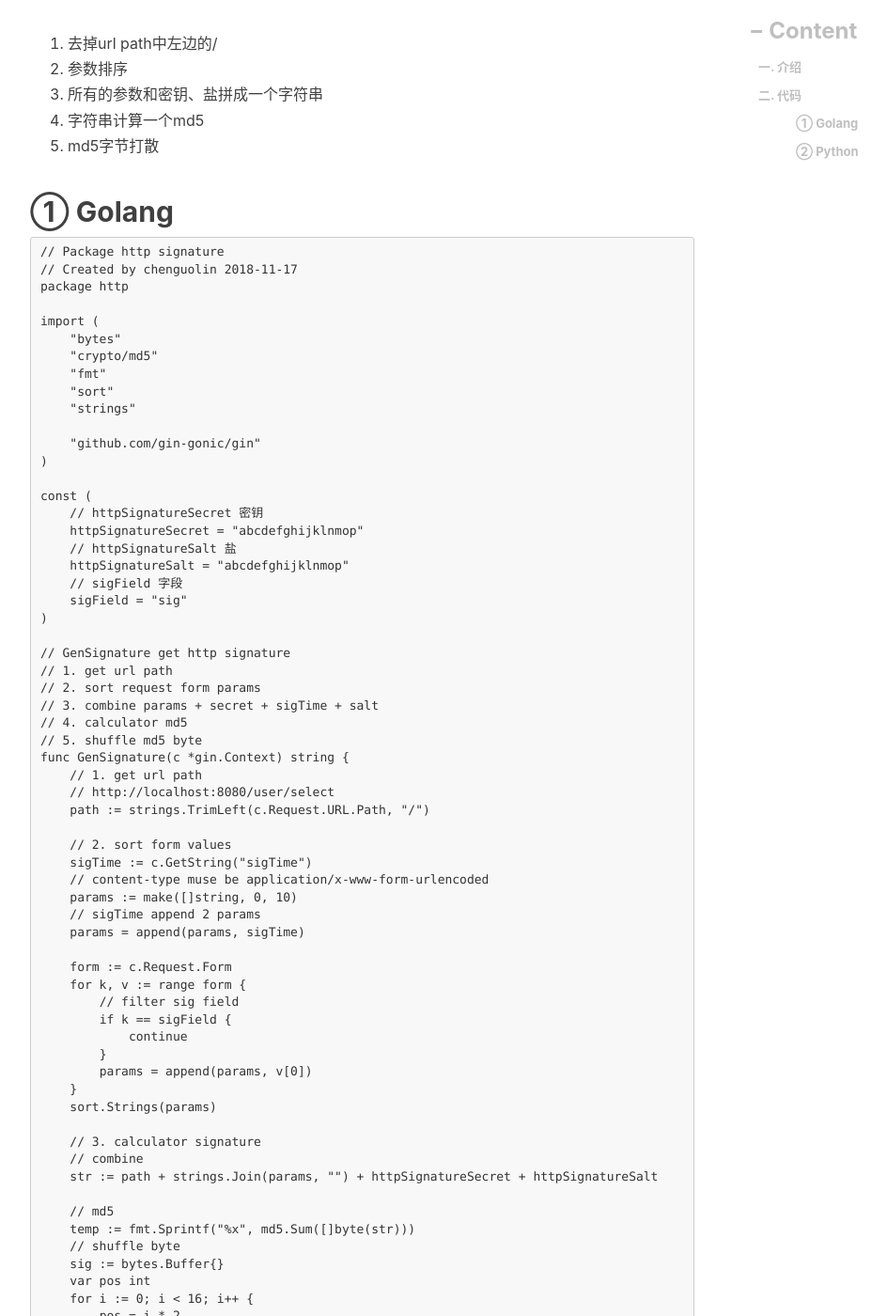
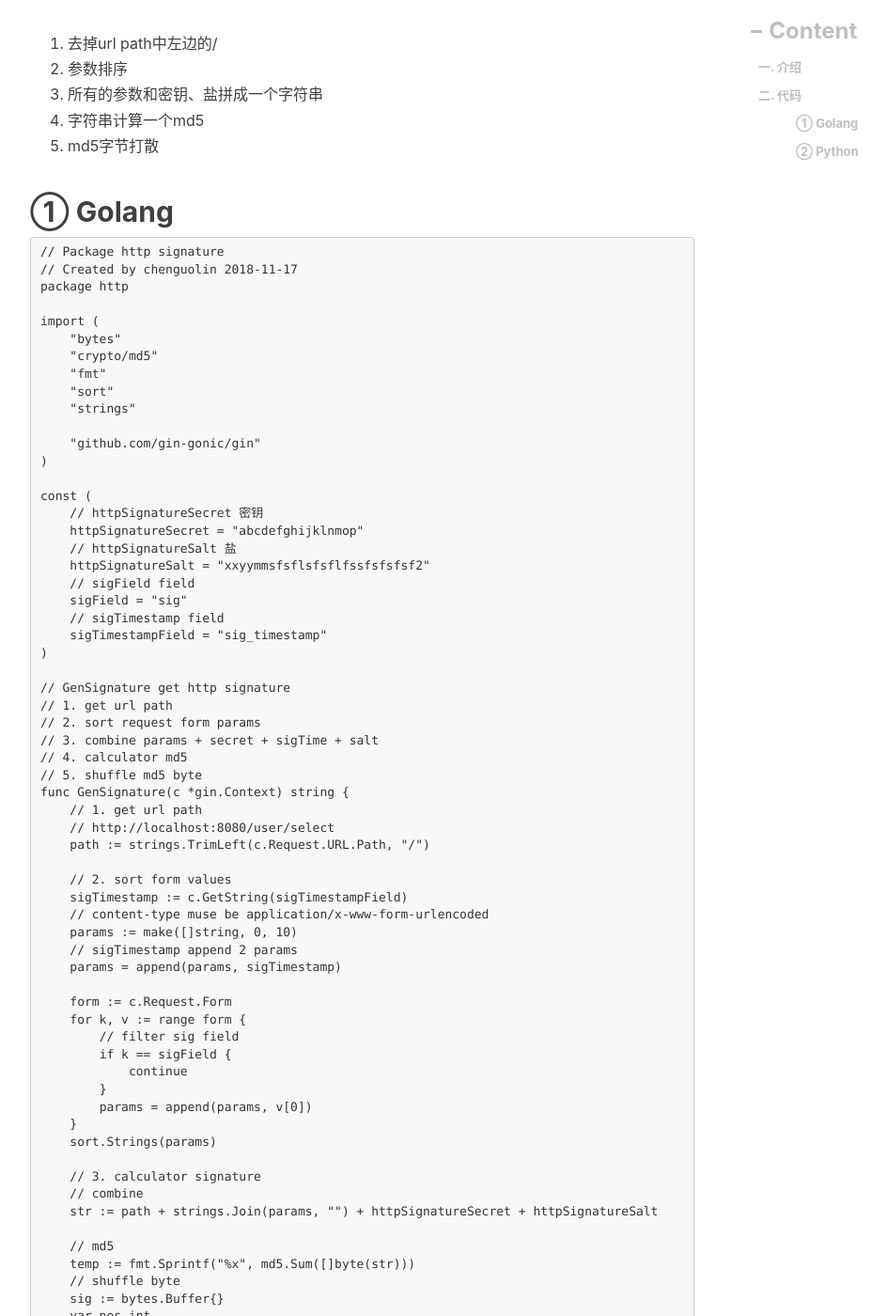
Before and after one commit to engru/chenguolin.github.io, a Jekyll site: the page built from _posts/2017-07-25-【HTTP API-1】简单的http签名算法.md, in a window 1280 px wide and 1400 px high, scrolled down 1075 px. Shown: the whole window at 94% size, without its empty margins (233-1177 px from the left). Built offline with Jekyll 4.4.1, drawn with Linux system fonts in a browser that asks for light colours; nearby versions of some CDN libraries; comment, search, counter and statistics services are not loaded; some of the changed text lies outside the part shown.

Commit message:
Update 2017-07-25-【HTTP API-1】简单的http签名算法.md

````diff
--- a/_posts/2017-07-25-【HTTP API-1】简单的http签名算法.md
+++ b/_posts/2017-07-25-【HTTP API-1】简单的http签名算法.md
@@ -45,9 +45,11 @@ const (
     // httpSignatureSecret 密钥
     httpSignatureSecret = "abcdefghijklnmop"
     // httpSignatureSalt 盐
-    httpSignatureSalt = "abcdefghijklnmop"
-    // sigField 字段
+    httpSignatureSalt = "xxyymmsfsflsfsflfssfsfsfsf2"
+    // sigField field
     sigField = "sig"
+    // sigTimestamp field
+    sigTimestampField = "sig_timestamp"
 )
 
 // GenSignature get http signature
@@ -62,11 +64,11 @@ func GenSignature(c *gin.Context) string {
     path := strings.TrimLeft(c.Request.URL.Path, "/")
 
     // 2. sort form values
-    sigTime := c.GetString("sigTime")
+    sigTimestamp := c.GetString(sigTimestampField)
     // content-type muse be application/x-www-form-urlencoded
     params := make([]string, 0, 10)
-    // sigTime append 2 params
-    params = append(params, sigTime)
+    // sigTimestamp append 2 params
+    params = append(params, sigTimestamp)
 
     form := c.Request.Form
     for k, v := range form {
@@ -109,9 +111,7 @@ import md5
 
 # 常量定义
 SIG = "sig"
-SIG_TIME = "sigTime"
-SIG_VERSION = "sigVersion"
-SIG_FINAL_STRING = "sigFinalString"
+SIG_TIMESTAMP = "sig_timestamp"
 SIG_SDK_APP_SECRET = "xxx"              # 密钥 客户端服务端提前约定好即可
 SIG_SDK_ADD_KEY = "yyy"                 # 盐   客户端服务端提前约定好即可
 
@@ -151,7 +151,7 @@ if __name__ == "__main__":
             "value": "100000000000000000",
             "name": "chenguolin"
     }
-    sig_time = 1539847107000
+    sig_timestamp = 1539847107000
     # call get_signature
-    print get_signature(path, params, sig_time)
+    print get_signature(path, params, sig_timestamp)
 ```
````
Also changed, not shown: other parts of _posts/2017-07-25-【HTTP API-1】简单的http签名算法.md (+1 -1 lines).
